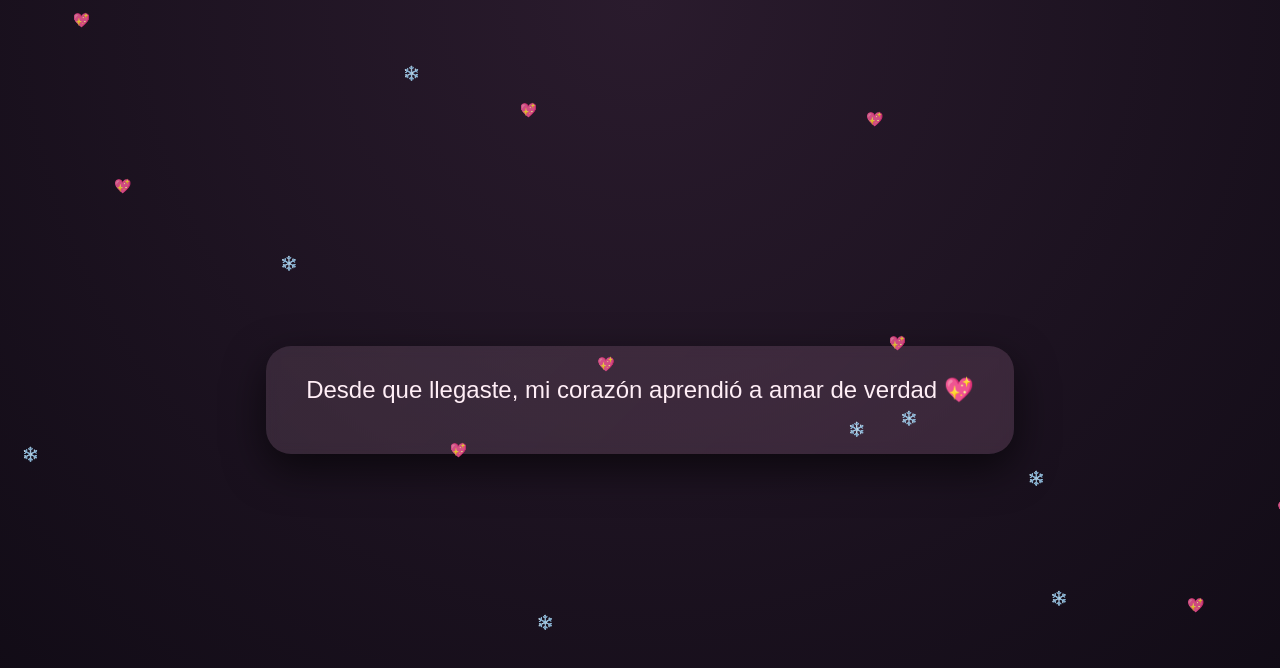
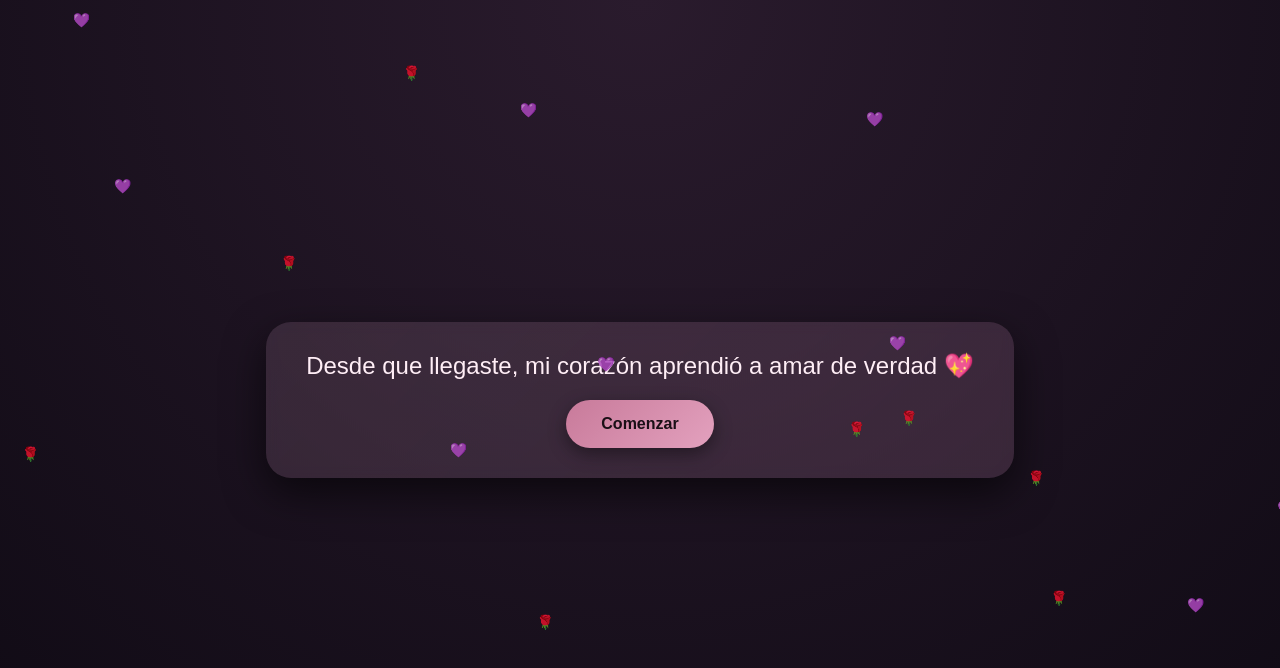
Before and after one commit to Whersmetho/Sorpresita, a plain HTML site: page index.html in a window 1280 px wide. Both pictures are taken after a click on the button "Comenzar". Drawn offline with Linux system fonts and the light colour scheme.

Commit message:
Update index.html

```diff
--- a/index.html
+++ b/index.html
@@ -58,7 +58,6 @@ body {
   cursor: pointer;
   font-size: 1rem;
   box-shadow: 0 6px 18px rgba(0,0,0,0.4);
-  transition: opacity 0.6s ease, transform 0.3s ease;
 }
 
 .button:hover {
@@ -92,7 +91,7 @@ body {
 
 <div class="container">
   <div id="message" class="message"></div>
-  <button id="startBtn" class="button" onclick="start()">Comenzar</button>
+  <button class="button" onclick="start()">Comenzar</button>
 </div>
 
 <script>
@@ -102,9 +101,9 @@ const messages = [
   "Desde que llegaste, mi vida cambió por completo",
   "Me enseñaste que todavía puedo dar más de lo que creí",
   "Eres el amor de mi vida",
-  "Siempre hasta el final de mis días",
+  "Con todo mi corazón, Whers 💞",
   "Gracias por existir ✨",
-  "Con todo mi corazón, Whers 💞"
+  "¿ Quieres pasar el resto de tus dias al lado mio, como mi pareja ?"
 ];
 
 let index = 0;
@@ -113,20 +112,16 @@ const music = document.getElementById("bgMusic");
 let started = false;
 
 function start() {
-  if (started) return;
-  started = true;
+  if (!started) {
+    started = true;
 
-  // Animación para ocultar botón
-  const btn = document.getElementById("startBtn");
-  btn.style.opacity = "0";
-  setTimeout(() => btn.style.display = "none", 600);
+    // música (solo tras interacción)
+    music.volume = 0.3;
+    music.play().catch(() => {});
 
-  // Música (solo tras interacción)
-  music.volume = 0.3;
-  music.play().catch(() => {});
-
-  showMessage();
-  setInterval(showMessage, 9000);
+    showMessage();
+    setInterval(showMessage, 9000);
+  }
 }
 
 function showMessage() {
@@ -144,7 +139,7 @@ setInterval(() => {
   particle.className = "particle";
   particle.style.left = Math.random() * 100 + "vw";
   particle.style.animationDuration = 6 + Math.random() * 6 + "s";
-  particle.textContent = Math.random() > 0.5 ? "❄️" : "💖";
+  particle.textContent = Math.random() > 0.5 ? "🌹" : "💜";
   document.body.appendChild(particle);
 
   setTimeout(() => particle.remove(), 12000);
```
